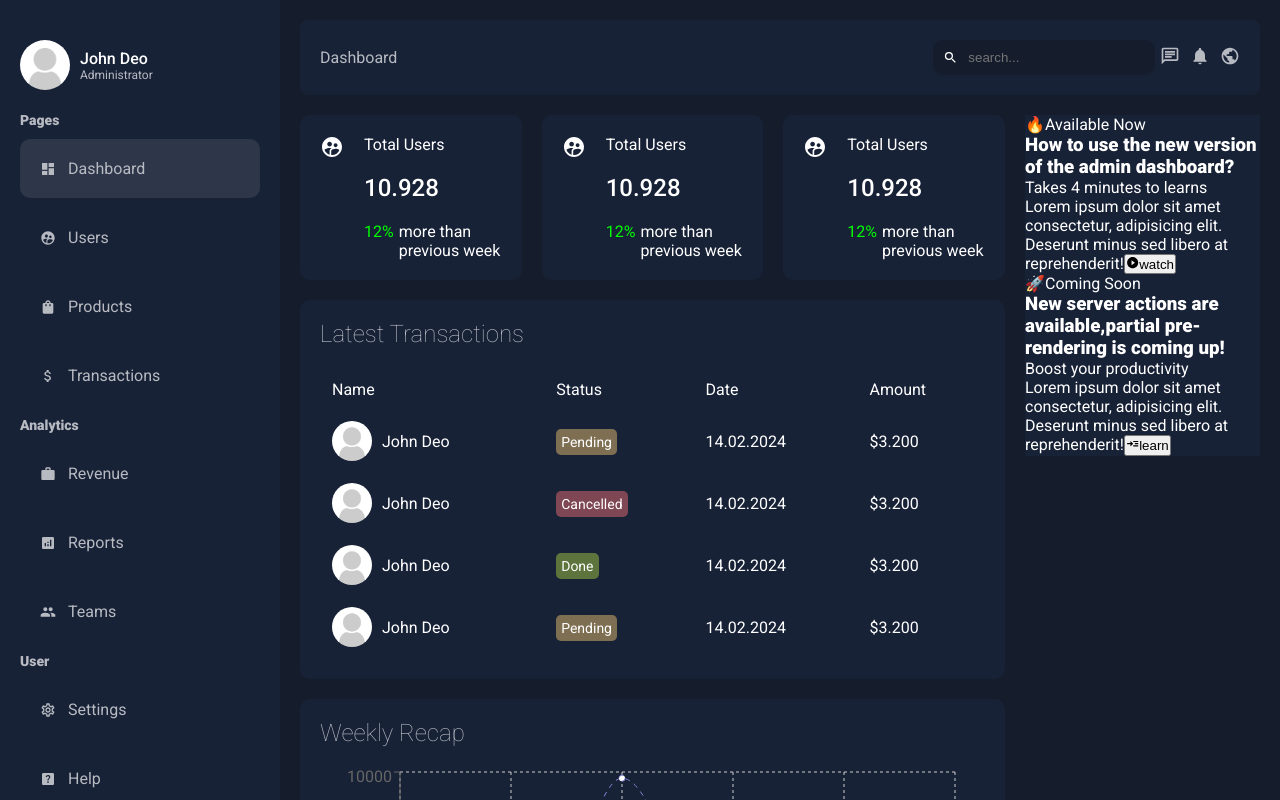
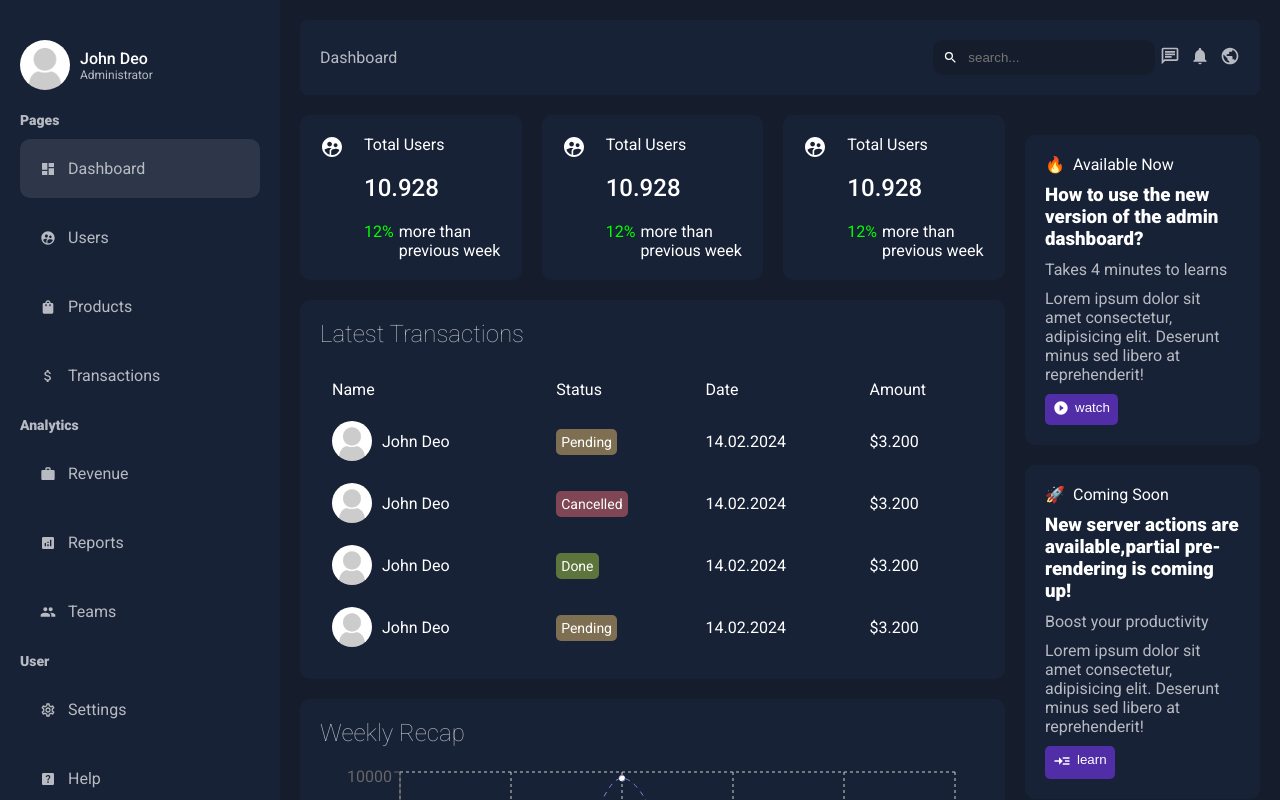
Before and after one commit to hjali7/admin-dashboard-next, a Next.js app in the folder admin-dashboard-next/: page /dashboard in a window 1280 px wide. Shown: the top 800 px of the page. Built offline with nearby package versions, Linux system fonts and the light colour scheme.

Commit message:
right bar set

```diff
--- a/admin-dashboard-next/app/dashboard/page.jsx
+++ b/admin-dashboard-next/app/dashboard/page.jsx
@@ -15,8 +15,8 @@ export default function Dashboard() {
         <Chart />
       </div>
       <div className={styles.rSide}>
-        <RightBar  title={'Available Now'} icon={"🔥"} txt={"How to use the new version of the admin dashboard?"} para={"Takes 4 minutes to learns"} iconBtn={<MdPlayCircleFilled />} btnTxt={"watch"}/>
-        <RightBar  title={'Coming Soon'} icon={"🚀"} txt={"New server actions are available,partial pre-rendering is coming up!"} para={"Boost your productivity"} iconBtn={<MdReadMore />} btnTxt={"learn"}/>
+        <RightBar  title={'Available Now'} icon={"🔥"} txt={"How to use the new version of the admin dashboard?"} para={"Takes 4 minutes to learns"} iconBtn={<MdPlayCircleFilled size={16}/>} btnTxt={"watch"} />
+        <RightBar  title={'Coming Soon'} icon={"🚀"} txt={"New server actions are available,partial pre-rendering is coming up!"} para={"Boost your productivity"} iconBtn={<MdReadMore size={18} />} btnTxt={"learn"} />
       </div>
     </div>
   );
--- a/admin-dashboard-next/app/ui/dashboard/rightbar/rightbar.jsx
+++ b/admin-dashboard-next/app/ui/dashboard/rightbar/rightbar.jsx
@@ -1,19 +1,20 @@
 import styles from './rightbar.module.css';
 
 export default function RightBar (props) {
+
     return (
         <div className={styles.container}>
-            <div>
+            <div className={styles.title}>
                 <span>{props.icon}</span>
                 {props.title}
             </div>
             <h3>{props.txt}</h3>
             <p>{props.para}</p>
             <span>Lorem ipsum dolor sit amet consectetur, adipisicing elit. Deserunt minus sed libero at reprehenderit!</span>
-            <button className={styles.btn}>
+            <button className={styles.btn} type='button'>
                 <span>{props.iconBtn}</span>
                 {props.btnTxt}
             </button>
         </div>
-    )
-}
+    );
+};
--- a/admin-dashboard-next/app/ui/dashboard/rightbar/rightbar.module.css
+++ b/admin-dashboard-next/app/ui/dashboard/rightbar/rightbar.module.css
@@ -1,3 +1,42 @@
 .container {
     background-color: var(--bgSoft);
+    display:flex;
+    margin-block:20px;
+    border-radius: 10px;
+    padding:20px;
+    flex-direction:column;
+    align-items:start;
+    gap:10px;
 }
+
+.title {
+    display:flex;
+    gap:8px;
+    align-items:center
+}
+
+.container p {
+    color:var(--textSoft);
+}
+
+.container span {
+    color:var(--textSoft);
+}
+
+.btn {
+    padding:6px 8px;
+    display:flex;
+    align-self:flex-start;
+    border-radius: 5px;
+    gap:6px;
+    background-color:#512da7;
+    border:none;
+    outline:none;
+    cursor: pointer;
+    color:#fff;
+
+}
+
+.btn span {
+    color: #fff;
+}
--- a/admin-dashboard-next/package.json
+++ b/admin-dashboard-next/package.json
@@ -3,7 +3,7 @@
   "version": "0.1.0",
   "private": true,
   "scripts": {
-    "dev": "next dev -p 5500",
+    "dev": "next dev -p 3300",
     "build": "next build",
     "start": "next start",
     "lint": "next lint"
```
